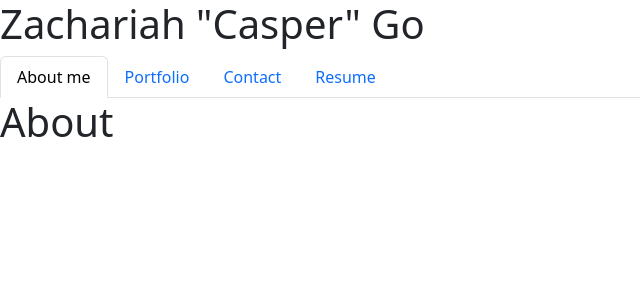
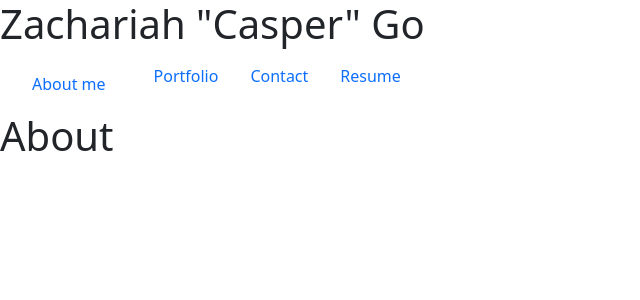
Before and after one commit to info-hazard/react-portfolio, a React (Create React App) app: page / in a window 1280 px wide. Shown: the top 300 px of the page, without its empty margins (0-640 px from the left). Built offline with nearby package versions, Linux system fonts and the light colour scheme.

Commit message:
changed nav bar styling and created nav container

```diff
--- a/src/components/Header.js
+++ b/src/components/Header.js
@@ -1,13 +1,12 @@
 import React from 'react';
 import Navbar from './Navbar';
+import '../styles/style.css'
 
 export default function Header({ currentPage, handlePageChange }) {
     return (
       <header>
-        <div>
           <h1>Zachariah "Casper" Go</h1>
           <Navbar currentPage={currentPage} handlePageChange={handlePageChange}/>
-        </div>
       </header>
     );
   }
--- a/src/components/Navbar.js
+++ b/src/components/Navbar.js
@@ -1,8 +1,9 @@
 import React from 'react';
 function Navbar({ currentPage, handlePageChange }) {
        return (
-        <ul className="nav nav-tabs">
-          <li className="nav-item">
+        <nav>
+        <ul className="nav">
+          <li className="nav-item nav-link">
             <a
               href="#About me"
               onClick={() => handlePageChange('About')}
@@ -39,7 +40,8 @@ function Navbar({ currentPage, handlePageChange }) {
             </a>
           </li>
         </ul>
-      );
-    }
+      </nav>
+     );
+   }
 
 export default Navbar;
--- a/src/pages/About.js
+++ b/src/pages/About.js
@@ -1,4 +1,5 @@
 import React from 'react';
+import '../styles/style.css';
 
 export default function About() {
   return (
```
Also changed, not shown: src/styles/style.css (added).
